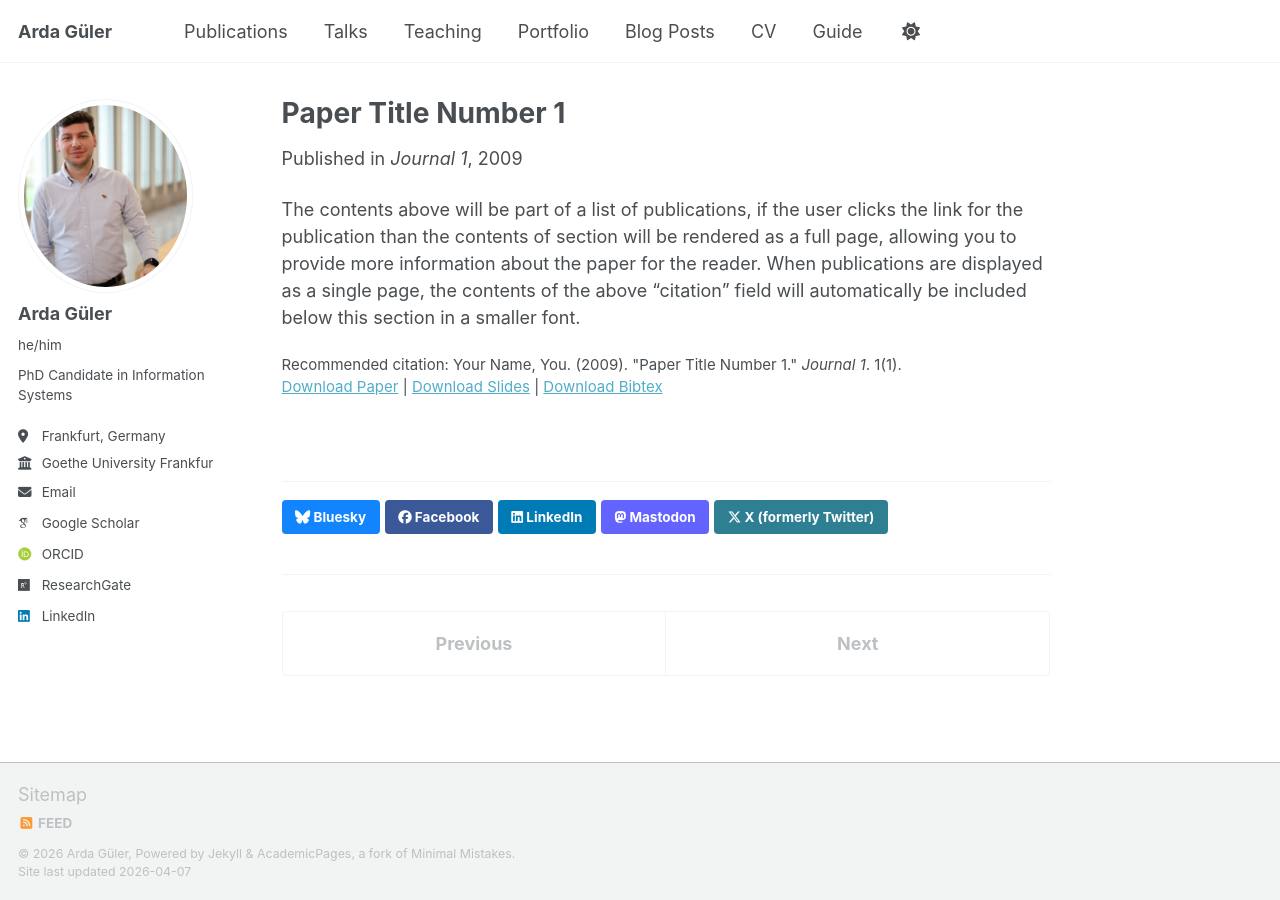
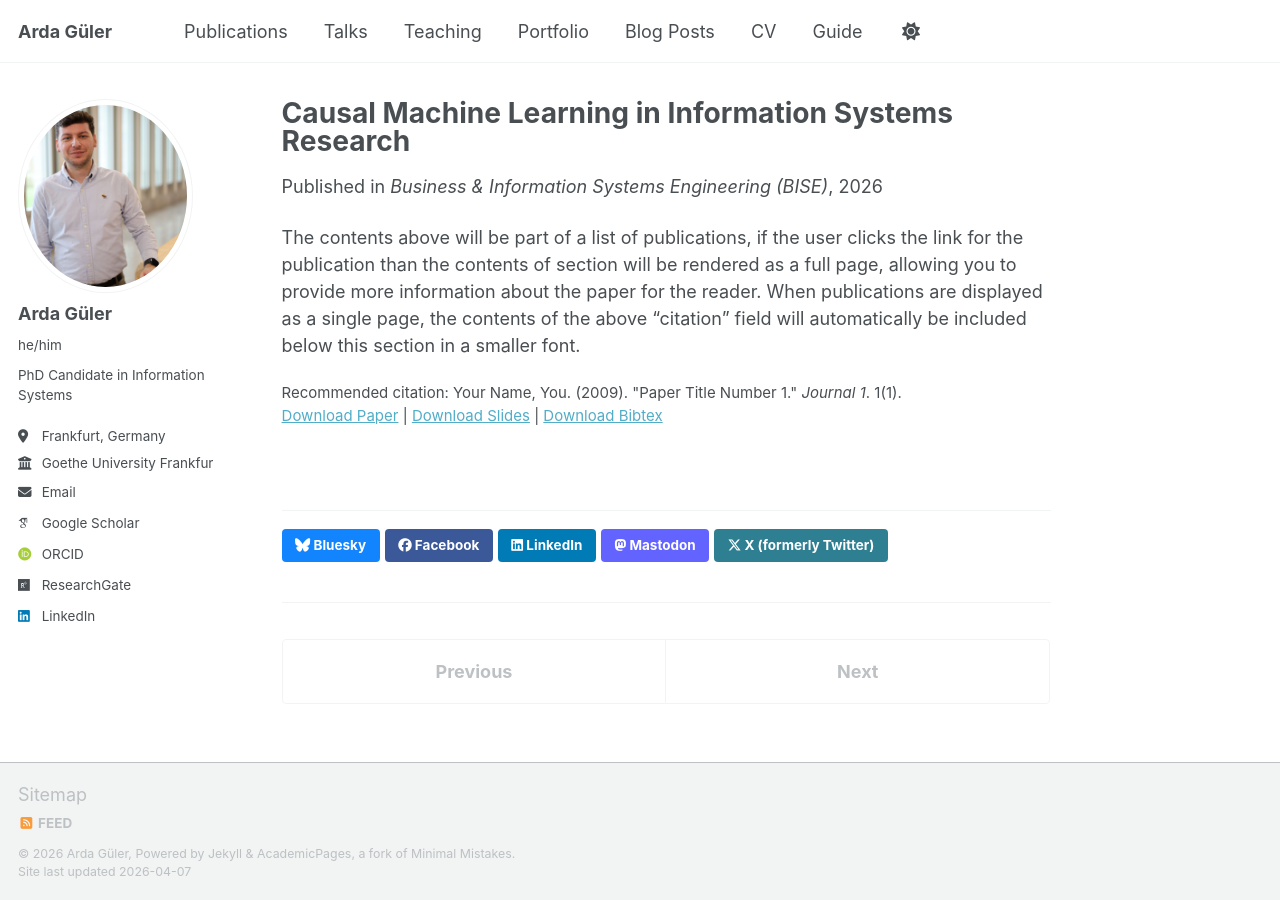
Before and after one commit to ardague/ardague.github.io, a Jekyll site: the page built from _publications/2009-10-01-paper-title-number-1.md, in a window 1280 px wide. Built offline with Jekyll 4.4.1, drawn with Linux system fonts in a browser that asks for light colours; some web fonts are replaced; a script bundle is joined from its source files by our own code; library files that are not in the unit come from our copies.

Commit message:
Udpdate Publication Site

```diff
--- a/_publications/2009-10-01-paper-title-number-1.md
+++ b/_publications/2009-10-01-paper-title-number-1.md
@@ -1,11 +1,11 @@
 ---
-title: "Paper Title Number 1"
+title: "Causal Machine Learning in Information Systems Research"
 collection: publications
 category: manuscripts
 permalink: /publication/2009-10-01-paper-title-number-1
-excerpt: 'This paper is about the number 1. The number 2 is left for future work.'
-date: 2009-10-01
-venue: 'Journal 1'
+excerpt: ''
+date: 2026-03-28
+venue: 'Business & Information Systems Engineering (BISE)'
 slidesurl: 'https://academicpages.github.io/files/slides1.pdf'
 paperurl: 'https://academicpages.github.io/files/paper1.pdf'
 bibtexurl: 'https://academicpages.github.io/files/bibtex1.bib'
```
